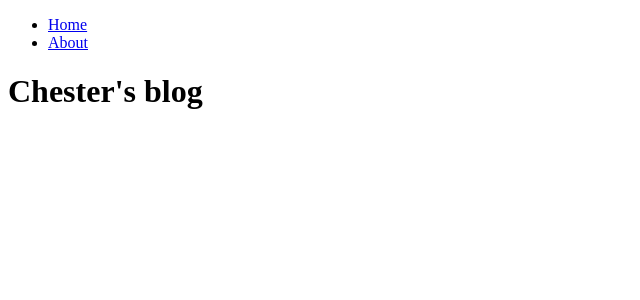
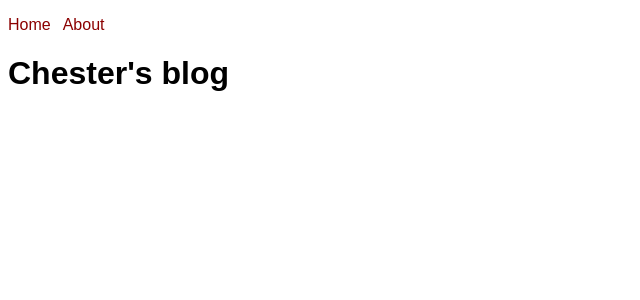
Before and after one commit to ChesterCabahug/next-blog-nextjs-by-example-20211225, a Next.js app: page / in a window 1280 px wide. Shown: the top 300 px of the page, without its empty margins (0-640 px from the left). Built offline with nearby package versions, Linux system fonts and the light colour scheme.

Commit message:
learned about adding styles globally

```diff
--- a/pages/_app.jsx
+++ b/pages/_app.jsx
@@ -1,4 +1,5 @@
 import Navbar from "../components/NavBar";
+import "../styles/globals.css";
 
 function App({ Component, pageProps }) {
   return (
--- /dev/null
+++ b/styles/globals.css
@@ -0,0 +1,26 @@
+body {
+  font-family: Arial, Helvetica, sans-serif;
+}
+
+
+a {
+  color: darkred;
+  text-decoration: none;
+}
+
+a:focus, a:hover {
+  text-decoration: underline;
+}
+
+ul {
+  list-style: none;
+  padding: 0;
+}
+
+li {
+  display: inline;
+}
+
+li:not(:first-child) {
+  margin-left: 0.75rem;
+}
```
